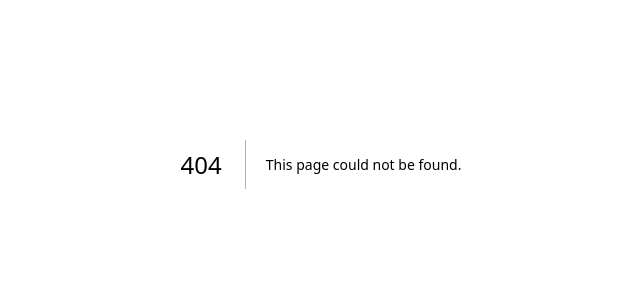
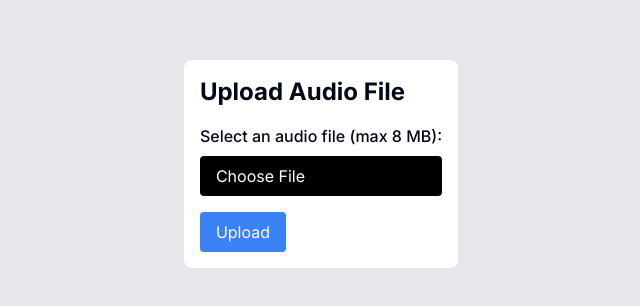
Before and after one commit to adi-shelke/unstopedEC2_2.1.2, a Next.js app: page /files/upload in a window 1280 px wide. Before the commit this address had no page. Shown: the part 236-542 px from the top of the page, without its empty margins (319-959 px from the left). Built offline with nearby package versions, Linux system fonts and the light colour scheme.

Commit message:
creating folder structure

```diff
--- /dev/null
+++ b/app/auth/login/page.jsx
@@ -0,0 +1,9 @@
+import React from 'react'
+
+const page = () => {
+  return (
+    <div>page</div>
+  )
+}
+
+export default page
--- /dev/null
+++ b/app/auth/signup/page.jsx
@@ -0,0 +1,9 @@
+import React from 'react'
+
+const page = () => {
+  return (
+    <div>page</div>
+  )
+}
+
+export default page
--- /dev/null
+++ b/app/files/upload/page.jsx
@@ -0,0 +1,69 @@
+"use client";
+import { useState } from "react";
+
+const UploadPage = () => {
+  const [file, setFile] = useState(null);
+  const [error, setError] = useState(null);
+
+  const handleFileChange = (e) => {
+    const selectedFile = e.target.files[0];
+    const fileSizeLimit = 8 * 1024 * 1024; // 8 MB
+
+    if (selectedFile && selectedFile.size <= fileSizeLimit) {
+      setFile(selectedFile);
+      setError(null);
+    } else {
+      setFile(null);
+      setError("Please select a file that is smaller than 8 MB.");
+    }
+  };
+
+  const handleSubmit = (e) => {
+    e.preventDefault();
+
+    if (file) {
+      // TODO: Submit the file to the backend route
+      console.log("File submitted:", file);
+    } else {
+      setError("Please select a file to upload.");
+    }
+  };
+
+  return (
+    <div className="container mx-auto p-4 flex justify-center items-center bg-gray-200 min-h-screen">
+      <div className="bg-white p-4 rounded-lg">
+        <h1 className="text-2xl font-bold mb-4">Upload Audio File</h1>
+        <form onSubmit={handleSubmit}>
+          <div className="mb-4">
+            <label htmlFor="fileInput" className="block mb-2 font-medium">
+              Select an audio file (max 8 MB):
+            </label>
+            <input
+              type="file"
+              id="fileInput"
+              accept="audio/*"
+              onChange={handleFileChange}
+              className="hidden"
+            />
+            <label
+              htmlFor="fileInput"
+              className="block bg-black  text-white py-2 px-4 rounded cursor-pointer hover:bg-blue-600"
+            >
+              Choose File
+            </label>
+            {file && <span className="text-gray-500">{file.name}</span>}
+            {error && <p className="text-red-500 mt-2">{error}</p>}
+          </div>
+          <button
+            type="submit"
+            className="bg-blue-500 text-white py-2 px-4 rounded hover:bg-blue-600"
+          >
+            Upload
+          </button>
+        </form>
+      </div>
+    </div>
+  );
+};
+
+export default UploadPage;
```
Also changed, not shown: public/assets/login.svg (added), 1 other file (tests, documents, lock files or other folders).
